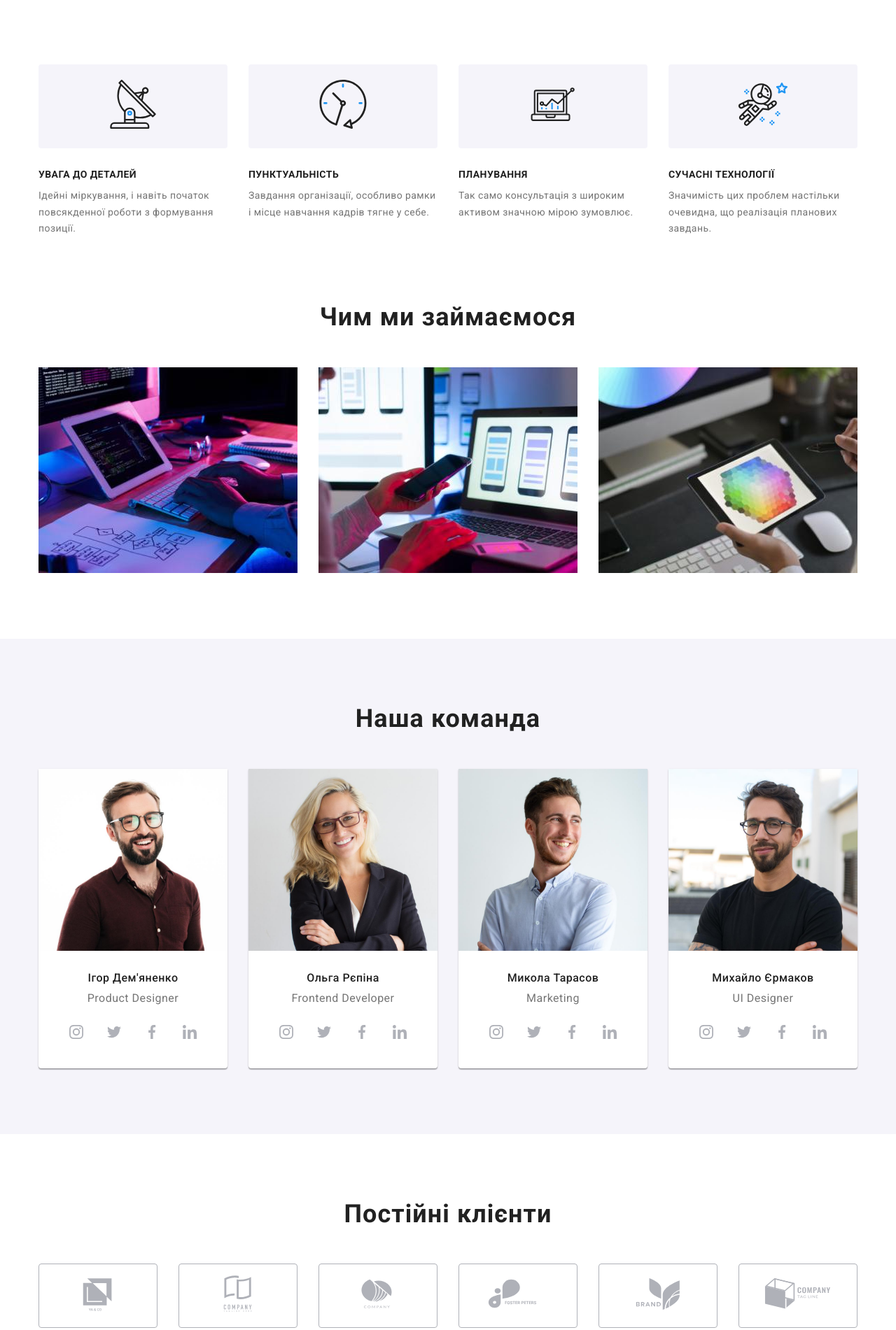
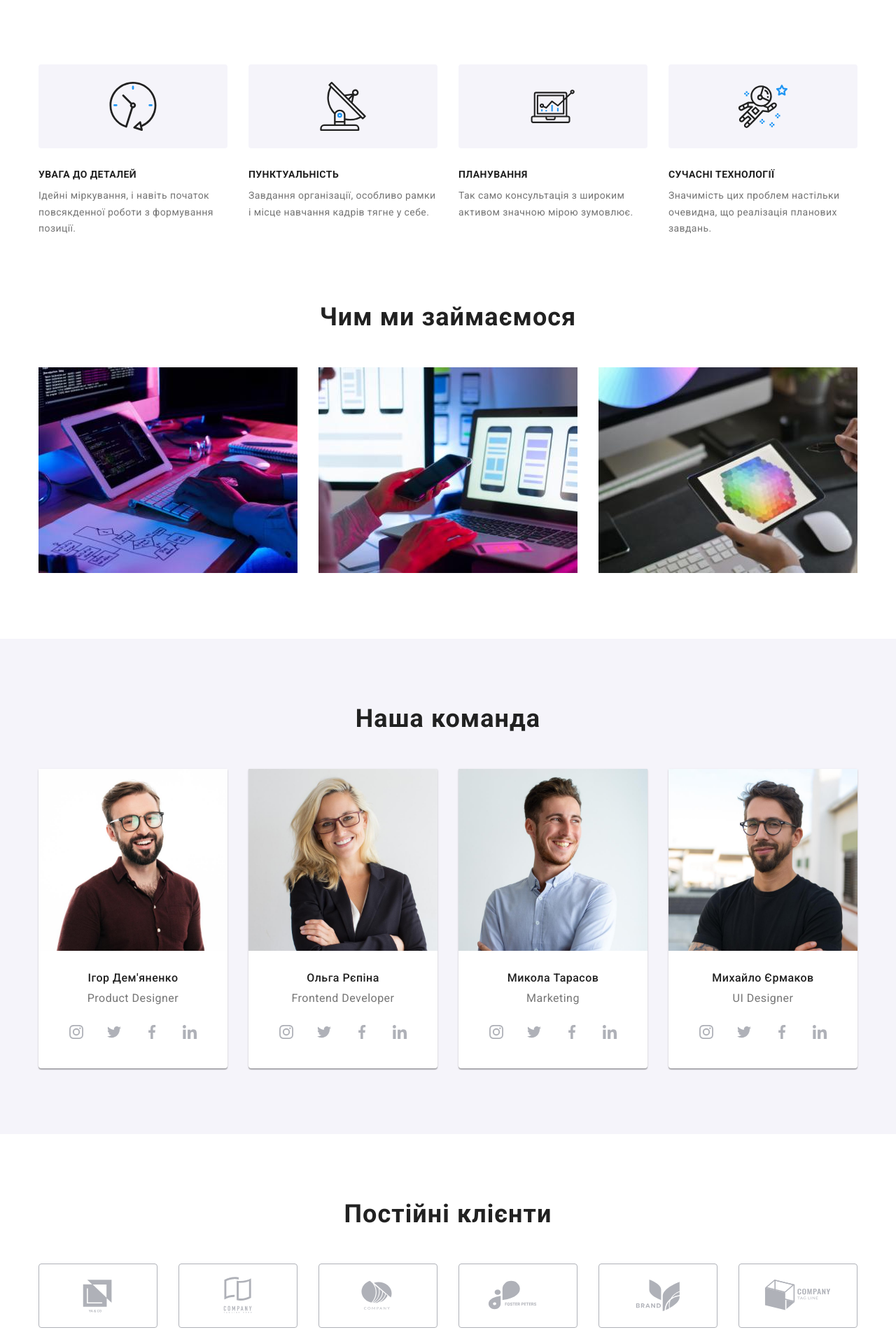
Before and after one commit to TarasTikan/goit-markup-hw-04, a plain HTML site: page index.html in a window 1280 px wide. Shown: the part 683-2584 px from the top of the page at 70% size. Drawn offline with nearby package versions, Linux system fonts and the light colour scheme.

Commit message:
add home

```diff
--- a/css/styles.css
+++ b/css/styles.css
@@ -199,14 +199,8 @@ body {
   padding-top: 94px;
   padding-bottom: 94px;
 }
-.feature-icons {
-display: flex;
-list-style: none;
-gap: 30px;
-justify-content: center;
-}
 
-.feature-icons-iteam {
+.feture-wrap {
   width: 270px;
   height: 120px;
   background-color: var(--accent-color-2);
@@ -222,6 +216,7 @@ justify-content: center;
   list-style: none;
   display: flex;
   gap: 30px;
+  justify-content: center;
 }
 
 .feature-iteam {
@@ -278,7 +273,9 @@ justify-content: center;
   gap: 10px;
   list-style: none;
   justify-content: center;
+  margin-top: 16px;
 }
+
 .soc-link {
   width: 44px;
   height: 44px;
@@ -286,7 +283,6 @@ justify-content: center;
   justify-content: center;
   align-items: center;
   border-radius: 50%;
-  margin-top: 16px;
 }
 
 .soc-link:hover,
@@ -377,13 +373,16 @@ margin-bottom: 50px;
   height: 92px;
   border: 1px solid #AFB1B8;
 border-radius: 4px;
-display: flex;
-align-items: center;
-justify-content: center;
+
 }
 
 .company-link {
   fill: #AFB1B8;
+  width: 100%;
+  height: 100%;
+  display: flex;
+  justify-content: center;
+  align-items: center;
 }
 
 .company-iteam:hover,
@@ -391,8 +390,8 @@ justify-content: center;
   border-color: var(--accent-color);
 }
 
-.company-iteam:hover .company-link,
-.company-iteam:focus .company-link {
+.company-link:hover,
+.company-link:focus {
   fill: var(--accent-color);
 }
 
@@ -400,7 +399,10 @@ justify-content: center;
 .footer-container {
   display: flex;
   align-items: baseline;
-  gap: 70px;
+}
+
+.contacts {
+  margin-right: 70px;
 }
 
 .footer {
@@ -427,8 +429,6 @@ font-size: 14px;
 line-height: 1.14;
 letter-spacing: 0.03em;
 text-transform: uppercase;
-width: 116px;
-height: 16px;
 }
 
 .footer-address {
@@ -487,6 +487,7 @@ height: 16px;
   gap: 10px;
   list-style: none;
   justify-content: center;
+  margin-top: 20px;
 }
 
 .footer-soc-link {
@@ -496,7 +497,6 @@ height: 16px;
   justify-content: center;
   align-items: center;
   border-radius: 50%;
-  margin-top: 20px;
   background: rgba(255, 255, 255, 0.1);
   fill: var(--primary-bg-color);
   cursor: pointer;
@@ -565,8 +565,8 @@ border-radius: 4px;
   background-color: var(--primary-bg-color);
 }
 
-.filtr-cards:hover,
-.filtr-cards:focus {
+.filtr-link:hover,
+.filtr-link:focus {
   box-shadow: 0px 1px 1px rgba(0, 0, 0, 0.12), 0px 4px 4px rgba(0, 0, 0, 0.06), 1px 4px 6px rgba(0, 0, 0, 0.16);
 }
 
--- a/index.html
+++ b/index.html
@@ -66,38 +66,13 @@
       </section>
       <section class="feature">
         <div class="container">
-          <ul class="feature-icons">
-            <li class="feature-icons-iteam">
-              <a href="" class="feature-link">
-                <svg class="feature-icon" width="70px" height="70px">
-                  <use href="./img/icons.svg#icon-antenna-1"></use>
-                </svg>
-              </a>
-            </li>
-            <li class="feature-icons-iteam">
-              <a href="" class="feature-link">
+          <ul class="feature-list">
+            <li class="feature-iteam">
+              <div class="feture-wrap">
                 <svg class="feature-icon" width="70px" height="70px">
                   <use href="./img/icons.svg#icon-clock-1"></use>
                 </svg>
-              </a>
-            </li>
-            <li class="feature-icons-iteam">
-              <a href="" class="feature-link">
-                <svg class="feature-icon" width="70px" height="70px">
-                  <use href="./img/icons.svg#icon-diagram-1"></use>
-                </svg>
-              </a>
-            </li>
-            <li class="feature-icons-iteam">
-              <a href="" class="feature-link">
-                <svg class="feature-icon" width="70px" height="70px">
-                  <use href="./img/icons.svg#icon-astronaut-1"></use>
-                </svg>
-              </a>
-            </li>
-          </ul>
-          <ul class="feature-list">
-            <li class="feature-iteam">
+              </div>
               <h3 class="feature-title">УВАГА ДО ДЕТАЛЕЙ</h3>
               <p class="feature-text">
                 Ідейні міркування, і навіть початок повсякденної роботи з
@@ -105,6 +80,11 @@
               </p>
             </li>
             <li class="feature-iteam">
+              <div class="feture-wrap">
+                <svg class="feature-icon" width="70px" height="70px">
+                  <use href="./img/icons.svg#icon-antenna-1"></use>
+                </svg>
+              </div>
               <h3 class="feature-title">ПУНКТУАЛЬНІСТЬ</h3>
               <p class="feature-text">
                 Завдання організації, особливо рамки і місце навчання кадрів
@@ -112,12 +92,22 @@
               </p>
             </li>
             <li class="feature-iteam">
+              <div class="feture-wrap">
+                <svg class="feature-icon" width="70px" height="70px">
+                  <use href="./img/icons.svg#icon-diagram-1"></use>
+                </svg>
+              </div>
               <h3 class="feature-title">ПЛАНУВАННЯ</h3>
               <p class="feature-text">
                 Так само консультація з широким активом значною мірою зумовлює.
               </p>
             </li>
             <li class="feature-iteam">
+              <div class="feture-wrap">
+                <svg class="feature-icon" width="70px" height="70px">
+                  <use href="./img/icons.svg#icon-astronaut-1"></use>
+                </svg>
+              </div>
               <h3 class="feature-title">СУЧАСНІ ТЕХНОЛОГІЇ</h3>
               <p class="feature-text">
                 Значимість цих проблем настільки очевидна, що реалізація
@@ -385,8 +375,8 @@
     </main>
     <footer class="footer">
       <div class="container footer-container">
-        <div class="contacts"
-        ><a href="" class="logo"
+        <div class="contacts">
+          <a href="" class="logo"
             >Web<span class="footer-sub-logo">Studio</span>
           </a>
           <address class="footer-address">
```
Lines whose indentation alone changed are shown as unchanged.
